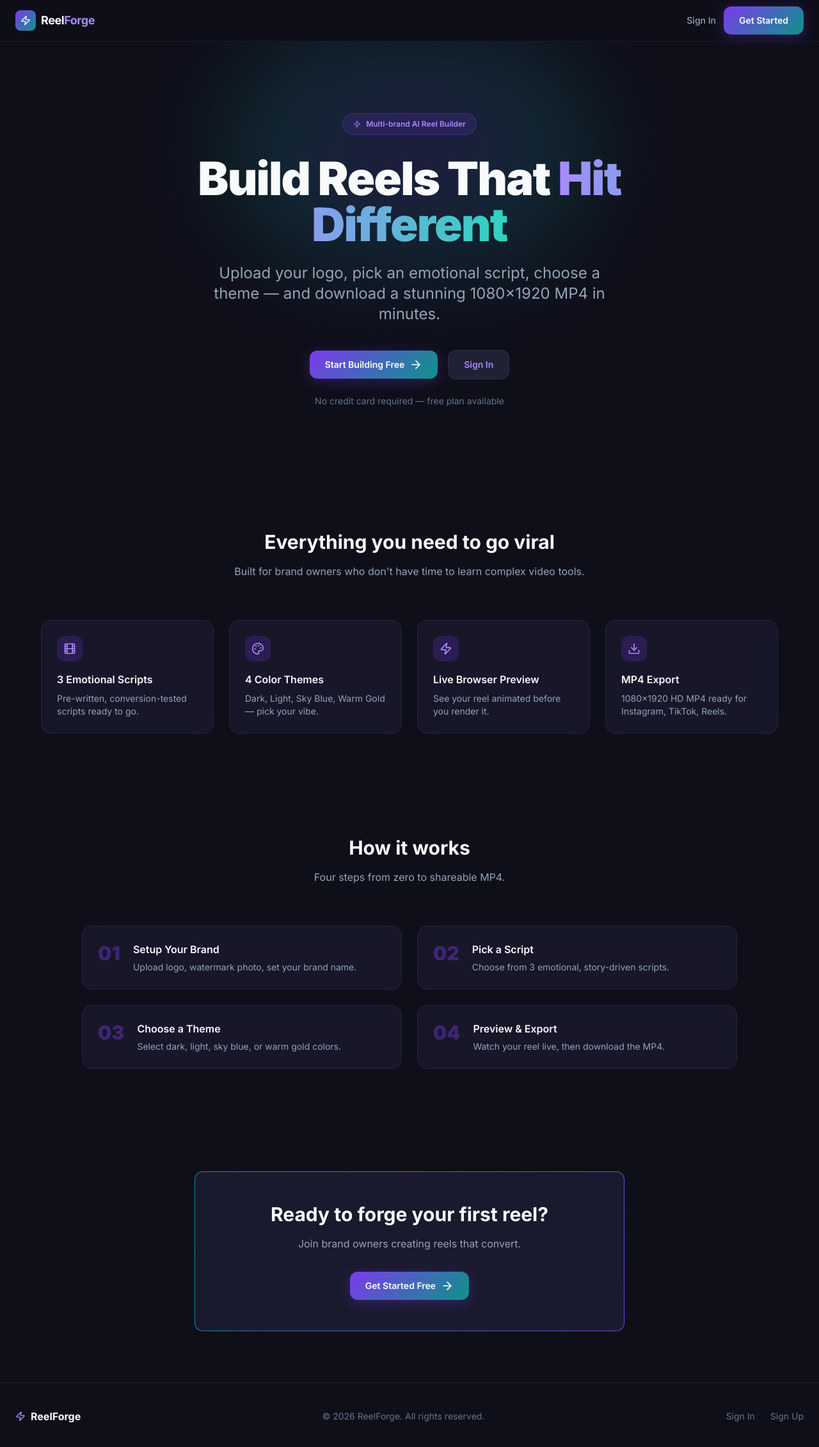
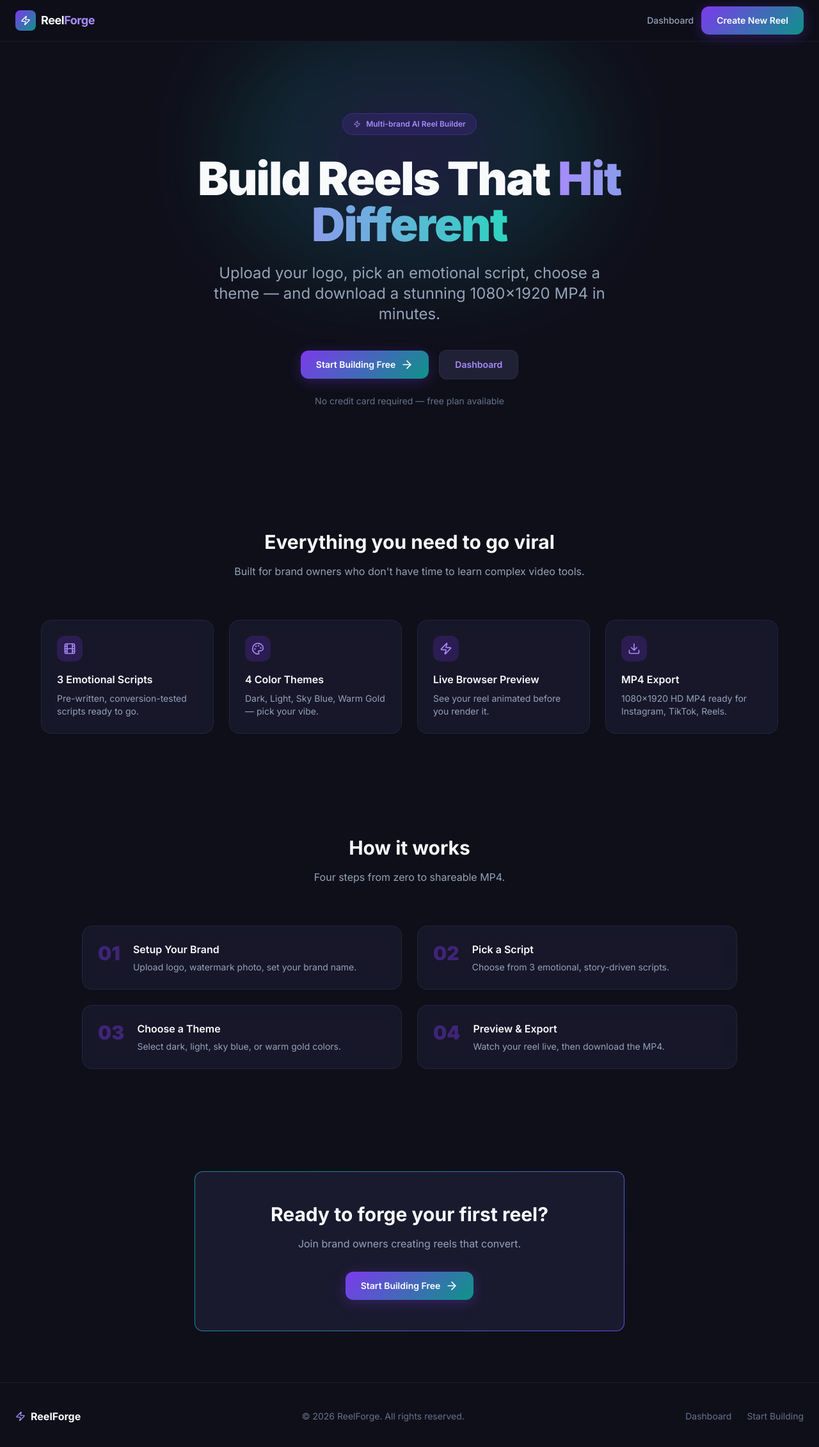
Before and after one commit to SGiQ/reelforge, a Next.js app: page / in a window 1280 px wide. Shown: the top 2262 px of the page at 64% size. Built offline with nearby package versions, Linux system fonts and the light colour scheme.

Commit message:
remove clerk useSession routes to fix client component error

```diff
--- a/src/app/dashboard/page.tsx
+++ b/src/app/dashboard/page.tsx
@@ -42,8 +42,8 @@ export default function Dashboard() {
         return (
             <div className="page-container flex items-center justify-center">
                 <div className="text-center">
-                    <h1 className="text-2xl font-bold mb-4">Please sign in to view your dashboard</h1>
-                    <Link href="/sign-in" className="btn-primary">Sign In</Link>
+                    <h1 className="text-2xl font-bold mb-4">Welcome to ReelForge</h1>
+                    <Link href="/brand-setup" className="btn-primary">Start Building</Link>
                 </div>
             </div>
         );
--- a/src/app/page.tsx
+++ b/src/app/page.tsx
@@ -30,8 +30,8 @@ export default function HomePage() {
                         </span>
                     </div>
                     <div className="flex items-center gap-3">
-                        <Link href="/sign-in" className="text-sm font-medium" style={{ color: "#94a3b8" }}>Sign In</Link>
-                        <Link href="/sign-up" className="btn-primary py-2 px-4 text-sm">Get Started</Link>
+                        <Link href="/dashboard" className="text-sm font-medium" style={{ color: "#94a3b8" }}>Dashboard</Link>
+                        <Link href="/brand-setup" className="btn-primary py-2 px-4 text-sm">Create New Reel</Link>
                     </div>
                 </div>
             </header>
@@ -55,11 +55,11 @@ export default function HomePage() {
                         Upload your logo, pick an emotional script, choose a theme — and download a stunning 1080×1920 MP4 in minutes.
                     </p>
                     <div className="flex flex-col sm:flex-row items-center justify-center gap-4">
-                        <Link href="/sign-up" className="btn-primary text-base px-8 py-4">
+                        <Link href="/brand-setup" className="btn-primary text-base px-8 py-4">
                             Start Building Free <ArrowRight className="w-5 h-5" />
                         </Link>
-                        <Link href="/sign-in" className="btn-secondary text-base px-8 py-4">
-                            Sign In
+                        <Link href="/dashboard" className="btn-secondary text-base px-8 py-4">
+                            Dashboard
                         </Link>
                     </div>
                     <p className="mt-6 text-sm" style={{ color: "#64748b" }}>No credit card required — free plan available</p>
@@ -115,8 +115,8 @@ export default function HomePage() {
                         <div className="animated-border-inner p-12">
                             <h2 className="text-3xl font-bold mb-4">Ready to forge your first reel?</h2>
                             <p className="mb-8" style={{ color: "#94a3b8" }}>Join brand owners creating reels that convert.</p>
-                            <Link href="/sign-up" className="btn-primary text-base px-8 py-4 inline-flex">
-                                Get Started Free <ArrowRight className="w-5 h-5" />
+                            <Link href="/brand-setup" className="btn-primary text-base px-8 py-4 inline-flex">
+                                Start Building Free <ArrowRight className="w-5 h-5" />
                             </Link>
                         </div>
                     </div>
@@ -132,8 +132,8 @@ export default function HomePage() {
                     </div>
                     <p className="text-sm" style={{ color: "#64748b" }}>© 2026 ReelForge. All rights reserved.</p>
                     <div className="flex gap-6 text-sm" style={{ color: "#64748b" }}>
-                        <Link href="/sign-in">Sign In</Link>
-                        <Link href="/sign-up">Sign Up</Link>
+                        <Link href="/dashboard">Dashboard</Link>
+                        <Link href="/brand-setup">Start Building</Link>
                     </div>
                 </div>
             </footer>
--- a/src/app/sign-in/[[...sign-in]]/page.tsx
+++ /dev/null
@@ -1,9 +0,0 @@
-import { SignIn } from "@clerk/nextjs";
-
-export default function SignInPage() {
-    return (
-        <div className="min-h-screen flex items-center justify-center px-4" style={{ background: "#0f0f1a" }}>
-            <SignIn routing="path" path="/sign-in" />
-        </div>
-    );
-}
--- a/src/app/sign-up/[[...sign-up]]/page.tsx
+++ /dev/null
@@ -1,9 +0,0 @@
-import { SignUp } from "@clerk/nextjs";
-
-export default function SignUpPage() {
-    return (
-        <div className="min-h-screen flex items-center justify-center px-4" style={{ background: "#0f0f1a" }}>
-            <SignUp routing="path" path="/sign-up" />
-        </div>
-    );
-}
```
